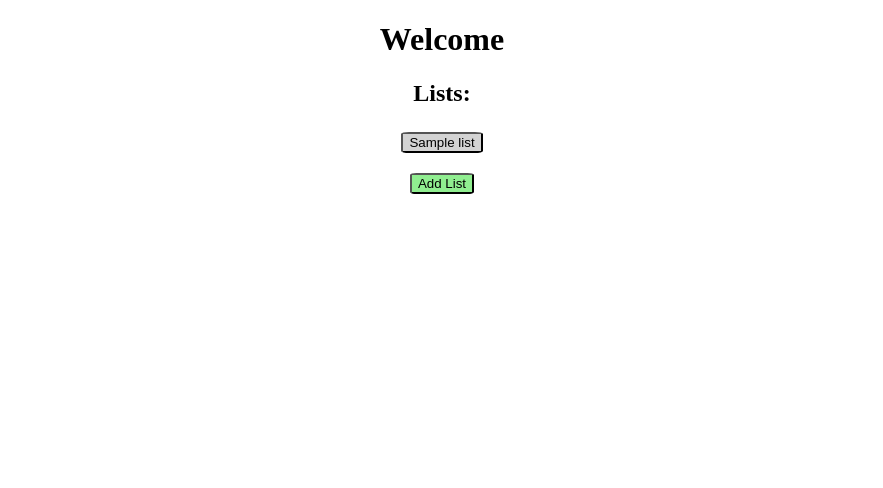
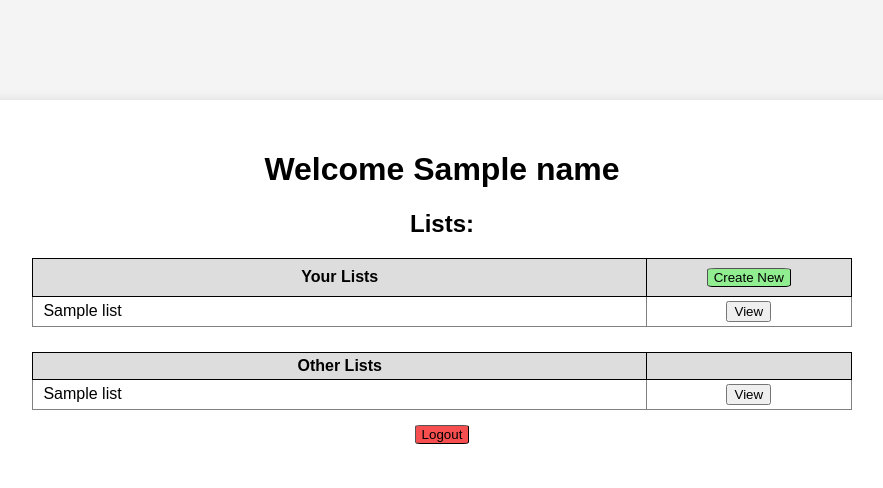
Before and after one commit to JoeArchibold/GiftListApp, a Flask app: template templates/index.html in a window 1280 px wide. Shown: the top 488 px of the page, without its empty margins (198-1081 px from the left). Run offline with Flask 2, Linux system fonts and the light colour scheme; the template is opened without the code that fills it: most values are stand-ins (such as "Sample title", 1, 10 or a date in 2020).

Commit message:
Lots of changes, better styling, condensed look, all around pretty good

```diff
--- a/app.py
+++ b/app.py
@@ -1,6 +1,7 @@
 from flask import Flask, render_template, request, escape, jsonify, redirect, url_for, session
 from pymongo import MongoClient
 import json, hashlib, os, secrets
+import bson
 
 app = Flask(__name__, static_folder='static')
 app.config['SECRET_KEY'] = secrets.token_urlsafe(16)
@@ -18,21 +19,24 @@ db = client["GiftListDevDB"]
 def generateLists():
     returnList = []
 
-    # for i in range(10):
-    #     listToAdd = {
-    #         "_id": i,
-    #         "name": f'List {i}',
-    #         "items": []
-    #     }
-    #     for j in range(5):
-    #         itemToAdd = {
-    #             "name": f'Item {j}',
-    #             "isChecked": False
-    #         }
-    #         listToAdd['items'].append(itemToAdd)
-    #     returnList.append(listToAdd)
+    db.lists.delete_many({})
+    for i in range(10):
+        listToAdd = {
+            "_id": i,
+            "name": f'List {i}',
+            "items": [],
+            "owner": "randomUser"
+        }
+        for j in range(5):
+            itemToAdd = {
+                "name": f'Item {j}',
+                "isChecked": False,
+                "rank": j + 1
+            }
+            listToAdd['items'].append(itemToAdd)
+        returnList.append(listToAdd)
 
-    # db.lists.insert_many(returnList)
+    db.lists.insert_many(returnList)
 
     return returnList
 
@@ -66,13 +70,18 @@ def login():
         else:
             return render_template("login.html", failed=True)
 
+    return render_template("login.html", failed=False)
 
+@app.route("/logout", methods=["GET", "POST"])
+def logout():
+    session['loggedIn'] = None
+    session['userId'] = None
 
-    return render_template("login.html", failed=False)
+    return redirect(url_for('login'))
 
 @app.route("/")
 def index():
-    if not session.get('loggedIn') == None:
+    if session.get('loggedIn') != None:
         return redirect(url_for('home'))
     return redirect(url_for("login"))
 
@@ -114,27 +123,51 @@ def createAccount():
 
 @app.route("/lists")
 def home():
+    if session.get('loggedIn') == None:
+        return redirect(url_for("login"))
+
+    user = db.users.find_one({'_id': bson.ObjectId(session['userId'])})
+
     documents = list(db.lists.find())
     response = jsonify(documents)
     lists = json.loads(response.data)
-    return render_template("index.html", data=lists)
+
+    userLists = []
+    otherLists = []
+    for curlist in lists:
+        if curlist['owner'] == user['username']:
+            userLists.append(curlist)
+        else:
+            otherLists.append(curlist)
+
+    return render_template("index.html", userLists=userLists, otherLists=otherLists, name=user['name']['first'])
 
 @app.route('/lists/create', methods=["GET", "POST"])
 def create():
+    if session.get('loggedIn') == None:
+        return redirect(url_for("login"))
+
     if request.method == "POST":
+        user = db.users.find_one({'_id': bson.ObjectId(session['userId'])})
+
         listName = request.form.get("listName")
-        inString = request.form.get("textAdd").split(',')
+        inString = [str.strip() for str in request.form.get("textAdd").split(',')]
 
-        itemsToAdd = [];
+        itemsToAdd = []
+
         for item in inString:
+            if item == "":
+                continue
+
             itemsToAdd.append({
                 "name": item,
-                "isChecked": False
+                "isChecked": False,
+                "rank": len(itemsToAdd)+1
             })
 
         new_id = db.lists.find().sort("_id", -1).limit(1).next()["_id"] + 1
 
-        db.lists.insert_one({'_id': int(new_id),'name': listName , 'items': itemsToAdd})
+        db.lists.insert_one({'_id': int(new_id),'name': listName , 'items': itemsToAdd, 'owner': user['username']})
 
         return home()
 
@@ -142,50 +175,42 @@ def create():
 
 @app.route('/lists/<listId>/choose')
 def choose(listId):
-    return render_template("choose.html", listId=listId)
+    if session.get('loggedIn') == None:
+        return redirect(url_for("login"))
+
+    user = db.users.find_one({'_id': bson.ObjectId(session['userId'])})
+    curList = getList(listId)
+
+    if curList['owner'] != user['username']:
+        return redirect(f'/lists/{listId}/guest')
+    else:
+        return redirect(f'/lists/{listId}/owner')
+
 
 @app.route('/lists/<listId>/owner')
 def listOwner(listId):
+    if session.get('loggedIn') == None:
+        return redirect(url_for("login"))
+
+    user = db.users.find_one({'_id': bson.ObjectId(session['userId'])})
     curList = getList(listId)
+
+    if curList['owner'] != user['username']:
+        return redirect(f'/lists/{listId}/guest')
+
     return render_template("listOwner.html", list=curList)
-
-@app.route('/lists/<listId>/add', methods=["GET", "POST"])
-def listOwnerAdd(listId):
-    curList = getList(listId)
-    if request.method == "POST":
-        inString = request.form.get("textAdd").split(',')
-
-        for item in inString:
-            curList['items'].append({
-                "name": item,
-                "isChecked": False
-            })
-
-        db.lists.update_one({'_id': int(listId)}, {'$set': curList})
-
-        return render_template("listOwner.html", list=curList)
-
-    return render_template("listItemAdd.html", list=curList)
-
-@app.route('/lists/<listId>/remove', methods=["GET", "POST"])
-def listOwnerRemove(listId):
-    curList = getList(listId)
-    if request.method == "POST":
-        for val,item in enumerate(curList['items']):
-            if request.form.get(item['name']) == 'on':
-                curList['items'][val] = None
-
-        curList['items'] = list(filter(None, curList['items']))
-
-        db.lists.update_one({'_id': int(listId)}, {'$set': curList})
-
-        return render_template("listOwner.html", list=curList)
-
-    return render_template("listItemRemove.html", list=curList)
-
 
 @app.route('/lists/<listId>/guest', methods=["GET", "POST"])
 def listGuest(listId):
+    if session.get('loggedIn') == None:
+        return redirect(url_for("login"))
+
+    user = db.users.find_one({'_id': bson.ObjectId(session['userId'])})
+    curList = getList(listId)
+
+    if curList['owner'] == user['username']:
+        return redirect(f'/lists/{listId}/owner')
+
     curList = getList(listId)
     if request.method == "POST":
         for val,item in enumerate(curList['items']):
@@ -198,5 +223,49 @@ def listGuest(listId):
 
     return render_template("listGuest.html", list=curList)
 
+
+@app.route('/lists/<listId>/edit', methods=["GET", "POST"])
+def listEdit(listId):
+    if session.get('loggedIn') == None:
+        return redirect(url_for("login"))
+
+    user = db.users.find_one({'_id': bson.ObjectId(session['userId'])})
+    curList = getList(listId)
+
+    if curList['owner'] != user['username']:
+        return redirect(f'/lists/{listId}/guest')
+
+    curList = getList(listId)
+
+    if request.method == "POST":
+        for val,item in enumerate(curList['items']):
+            if request.form.get(item['name']) == 'on':
+                curList['items'][val] = None
+
+        curList['items'] = list(filter(None, curList['items']))
+
+        for val,item in enumerate(curList['items']):
+            curList['items'][val]['rank'] = val+1
+
+        inString = [str.strip() for str in request.form.get("textAdd").split(',')]
+
+        for item in inString:
+            if item == "":
+                continue
+
+            curList['items'].append({
+                "name": item,
+                "isChecked": False,
+                "rank": len(curList['items']) + 1
+            })
+
+        curList['name'] = request.form.get("listName")
+
+        db.lists.update_one({'_id': int(listId)}, {'$set': curList})
+
+        return redirect(f'/lists/{listId}/owner')
+
+    return render_template("listEdit.html", list=curList)
+
 if __name__ == '__main__':
     app.run(host='0.0.0.0', port=5000, threaded=False, debug=True)
--- a/static/css/home.css
+++ b/static/css/home.css
@@ -1,5 +1,20 @@
 .main-container {
     text-align: center;
+}
+
+body {
+    font-family: Arial, sans-serif;
+    margin: 0;
+    padding: 0;
+    background-color: #f4f4f4;
+}
+
+.main-container {
+    width: 80%;
+    margin: 100px auto;
+    background-color: #fff;
+    padding: 30px;
+    box-shadow: 0 0 10px rgba(0, 0, 0, 0.1);
 }
 
 .centered-buttons {
@@ -20,11 +35,50 @@
 
 .add-button {
     border-radius: 10%;
-    margin-top: 15px;
-    margin-bottom: 15px;
+    border-width: 1px;
+    margin-top: 5px;
+    margin-bottom: 5px;
     background-color: lightgreen;
 }
 
 .add-button:hover {
     background-color: green;
 }
+
+.logout {
+    border-radius: 10%;
+    border-width: 1px;
+    margin-top: 15px;
+    margin-bottom: 15px;
+    background-color: rgb(247, 79, 79);
+}
+
+.logout:hover {
+    background-color: rgb(218, 53, 53);
+}
+
+table {
+    border-collapse: collapse;
+    margin: 0 auto;
+    width: 80%;
+}
+td {
+    border: 1px solid gray;
+    padding: 0.25em;
+}
+.list-name {
+    padding-left: 10px;
+    text-align: left;
+    width: 75%
+}
+.view-button {
+    width: 25%;
+}
+th {
+    border: 1px solid black;
+    padding: 0.25em;
+    background-color: #ddd;
+}
+.spacer {
+    height: 25px;
+}
--- a/templates/index.html
+++ b/templates/index.html
@@ -4,23 +4,52 @@
     <meta charset="UTF-8">
     <meta http-equiv="X-UA-Compatible" content="IE=edge">
     <meta name="viewport" content="width=device-width, initial-scale=1.0">
-    <link rel="stylesheet" href="{{ url_for('static', filename='css/home.css') }}" css="3">
+    <link rel="stylesheet" href="/static/css/home.css">
     <title>Gist Lists</title>
 </head>
 
 <body>
     <div class="main-container">
-        <h1>Welcome</h1>
+        <h1>Welcome {{name}}</h1>
         <h2>Lists:</h2>
 
-        <div id="categoriescontainer" class="centered-buttons">
-            {% for list in data %}
-            <a href="/lists/{{list._id}}/choose"><button class="list-buttons">{{ list.name }}</button></a>
-            <br>
-            {% endfor %}
-        </div>
+        <table>
+            <thead>
+              <tr>
+                <th>Your Lists</th>
+                <th><a href="/lists/create"><button class="add-button">Create New</button></a></th>
+              </tr>
+            </thead>
+            <tbody>
+                {% for list in userLists %}
+                <tr>
+                    <td class="list-name">{{list.name}}</td>
+                    <td class="view-button"><a href="/lists/{{list._id}}/choose"><button>View</button></a></td>
+                </tr>
+                {% endfor %}
+            </tbody>
+        </table>
 
-        <a href="/lists/create"><button class="add-button">Add List</button></a>
+        <div class="spacer"></div>
+
+        <table>
+            <thead>
+              <tr>
+                <th>Other Lists</th>
+                <th></th>
+              </tr>
+            </thead>
+            <tbody>
+                {% for list in otherLists %}
+                <tr>
+                    <td class="list-name">{{list.name}}</td>
+                    <td class="view-button"><a href="/lists/{{list._id}}/choose"><button>View</button></a></td>
+                </tr>
+                {% endfor %}
+            </tbody>
+        </table>
+
+        <a href="/logout"><button class="logout">Logout</button></a>
 
     </div>
 
--- a/templates/login.html
+++ b/templates/login.html
@@ -11,7 +11,7 @@
       background-color: #f4f4f4;
     }
     .login-container {
-      width: 400px;
+      width: 300px;
       margin: 100px auto;
       background-color: #fff;
       padding: 30px;
```
Also changed, not shown: templates/choose.html (deleted, +0 -20 lines), templates/create.html (+17 -5 lines), templates/listGuest.html (+20 -5 lines), templates/listItemAdd.html (deleted, +0 -24 lines), templates/listItemRemove.html (deleted, +0 -26 lines), templates/listOwner.html (+31 -10 lines).
